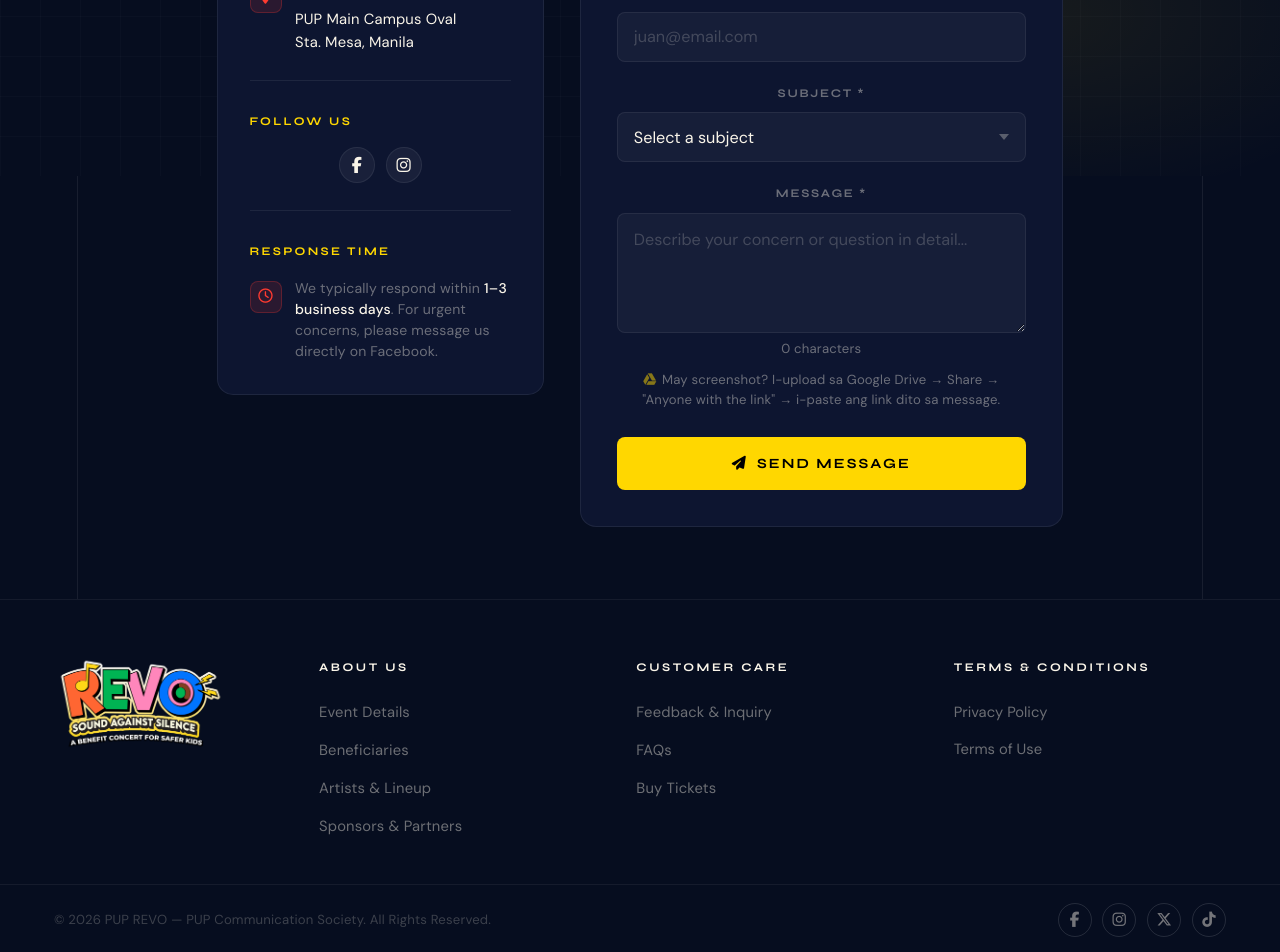
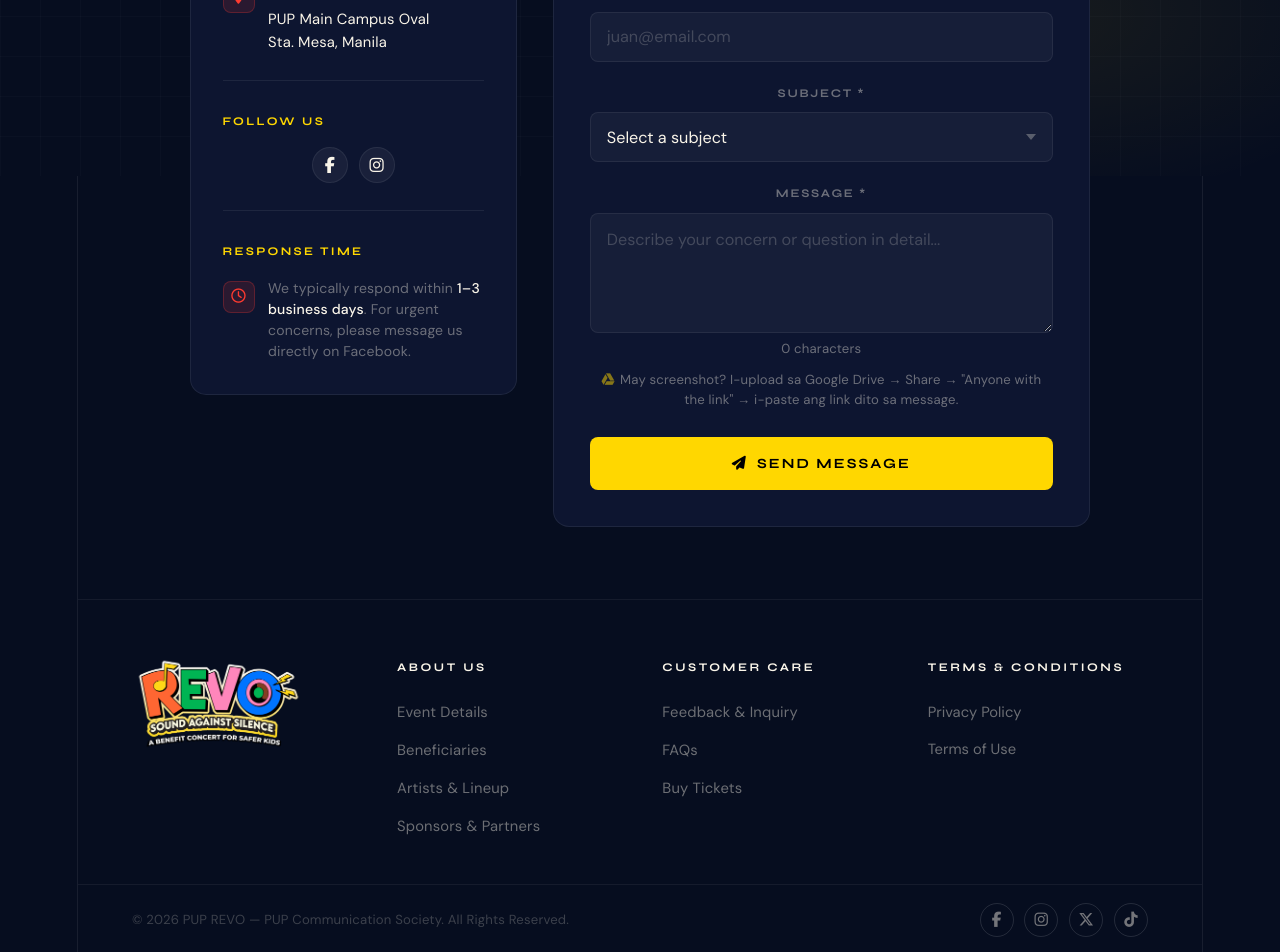
Before and after one commit to johnelsisura/puprevo2026, a React (Vite) app: page /contact in a window 1280 px wide. Shown: the part 624-1576 px from the top of the page. Built offline with nearby package versions, Linux system fonts and the light colour scheme.

Commit message:
fixed the full bleed contact

```diff
--- a/src/pages/Contact.jsx
+++ b/src/pages/Contact.jsx
@@ -68,6 +68,8 @@ const css = `
   .contact-page {
     position: relative; z-index: 1;
     padding: 2rem 1.5rem 4rem;
+  }
+  .contact-content {
     max-width: 900px;
     margin: 0 auto;
   }
@@ -560,6 +562,7 @@ export default function Contact() {
       </nav>
 
       <div className="contact-page" style={{ paddingTop: (navHeight + 16) + 'px' }}>
+        <div className="contact-content">
 
         <div className="contact-header">
           <h1 className="contact-title">Feedback &amp; Inquiry</h1>
@@ -766,10 +769,10 @@ export default function Contact() {
           </div>
 
         </div>
+        </div>
       </div>
 
       {/* FOOTER */}
-      <div style={{ width: '100vw', position: 'relative', left: '50%', transform: 'translateX(-50%)' }}>
       <footer className="footer">
         <div className="footer-main">
           <div className="footer-brand">
@@ -820,7 +823,6 @@ export default function Contact() {
           </div>
         </div>
       </footer>
-      </div>
 
       {/* PRIVACY MODAL */}
       {privacyOpen && (
```
